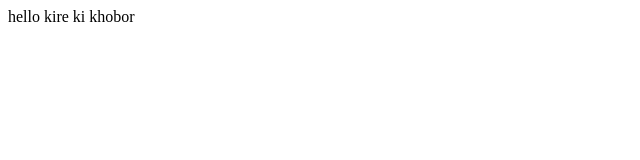
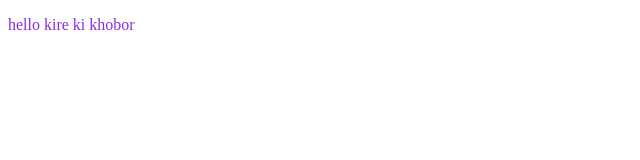
Before and after one commit to tamjeed-monshi/my-last-chance-repo-1, a plain HTML site: page index.html in a window 1280 px wide. Shown: the whole page, without its empty margins (0-640 px from the left). Drawn offline with Linux system fonts and the light colour scheme.

Commit message:
3rd commit

```diff
--- a/index.html
+++ b/index.html
@@ -5,8 +5,9 @@
     <meta http-equiv="X-UA-Compatible" content="IE=edge">
     <meta name="viewport" content="width=device-width, initial-scale=1.0">
     <title>my last chance web repo</title>
+    <link rel="stylesheet" href="style.css">
 </head>
 <body>
-    hello kire ki khobor
+    <p>hello kire ki khobor</p>
 </body>
 </html>
--- /dev/null
+++ b/style.css
@@ -0,0 +1,3 @@
+p{
+    color: blueviolet;
+}
```
